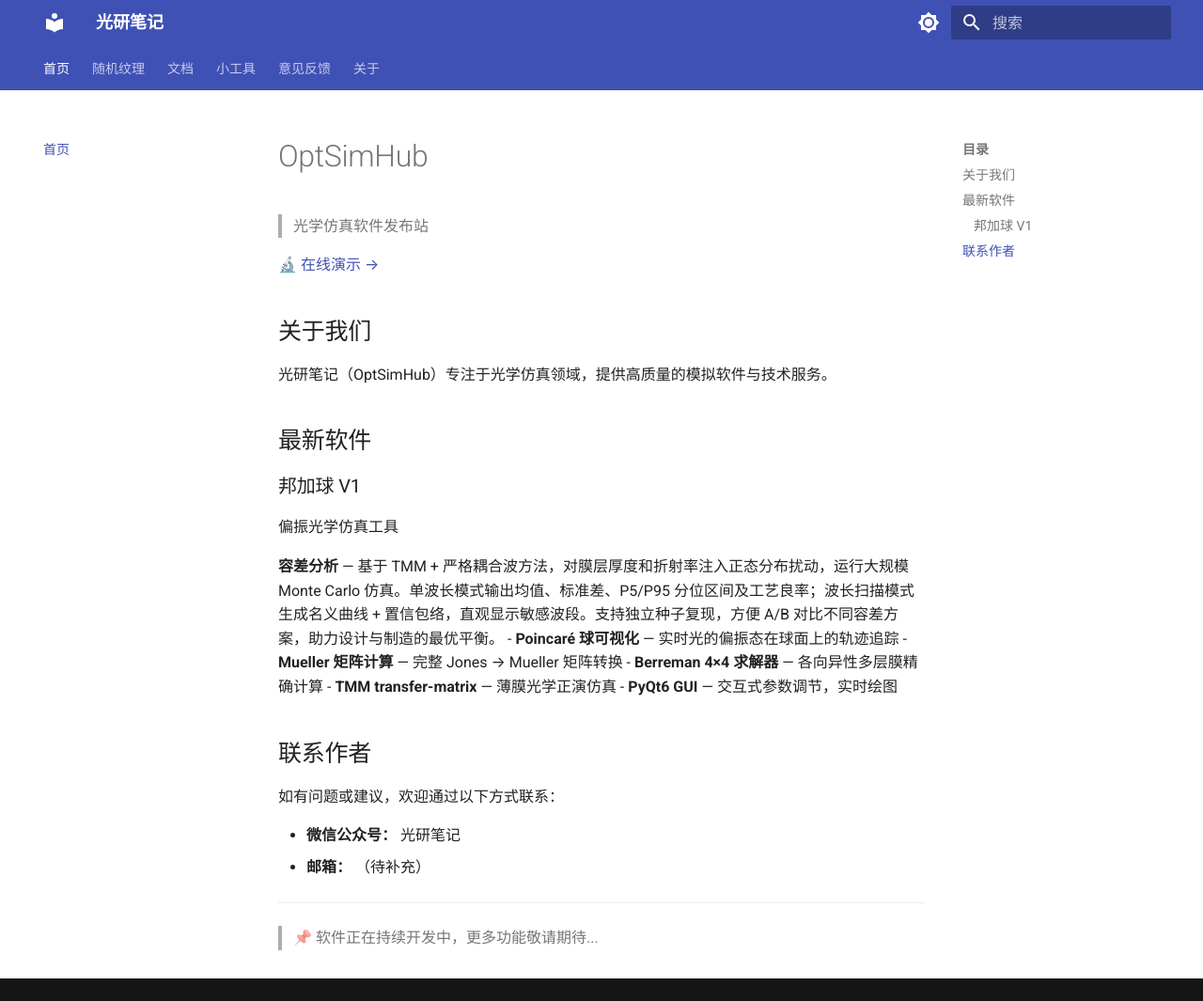
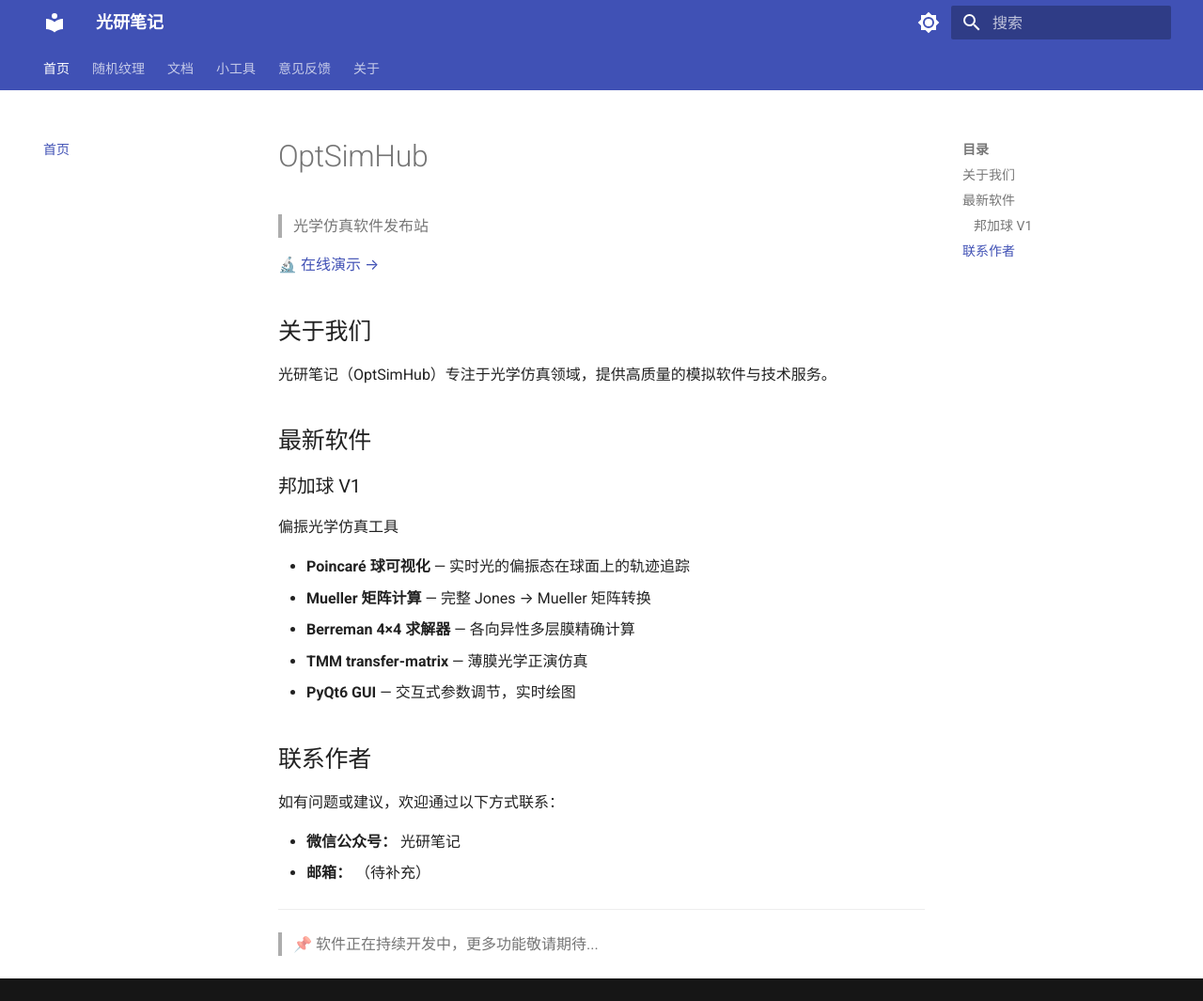
Before and after one commit to xiaoyong-boe/optsimhub-site, an MkDocs documentation site: the page built from docs/index.md, in a window 1280 px wide and 1065 px high. Shown: the whole window at 94% size. Built offline with MkDocs 1.6.1 and Material for MkDocs 9.7.7, drawn with Linux system fonts in a browser that asks for light colours.

Commit message:
revert homepage to original

```diff
--- a/docs/index.md
+++ b/docs/index.md
@@ -14,7 +14,6 @@
 
 偏振光学仿真工具
 
-**容差分析** — 基于 TMM + 严格耦合波方法，对膜层厚度和折射率注入正态分布扰动，运行大规模 Monte Carlo 仿真。单波长模式输出均值、标准差、P5/P95 分位区间及工艺良率；波长扫描模式生成名义曲线 + 置信包络，直观显示敏感波段。支持独立种子复现，方便 A/B 对比不同容差方案，助力设计与制造的最优平衡。
 - **Poincaré 球可视化** — 实时光的偏振态在球面上的轨迹追踪
 - **Mueller 矩阵计算** — 完整 Jones → Mueller 矩阵转换
 - **Berreman 4×4 求解器** — 各向异性多层膜精确计算
```
